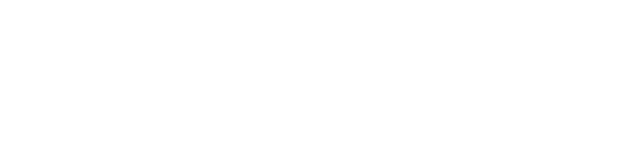
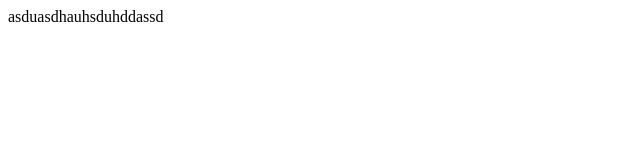
Before and after one commit to muriloherminio/muriloherminio.github.io, a plain HTML site: page index.html in a window 1280 px wide. Shown: the whole page, without its empty margins (0-640 px from the left). Drawn offline with Linux system fonts and the light colour scheme.

Commit message:
estou comitando index.html

```diff
--- a/index.html
+++ b/index.html
@@ -6,5 +6,6 @@
 </head>
 
 <body>
+asduasdhauhsduhddassd
 </body>
 </html>
```
